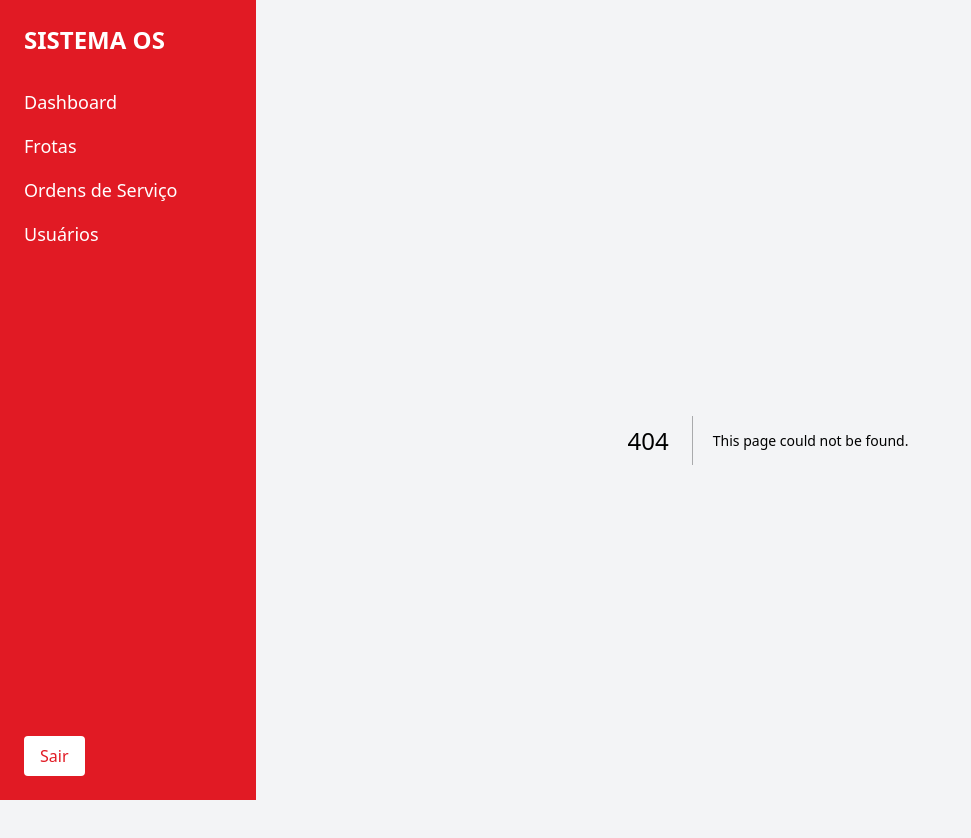
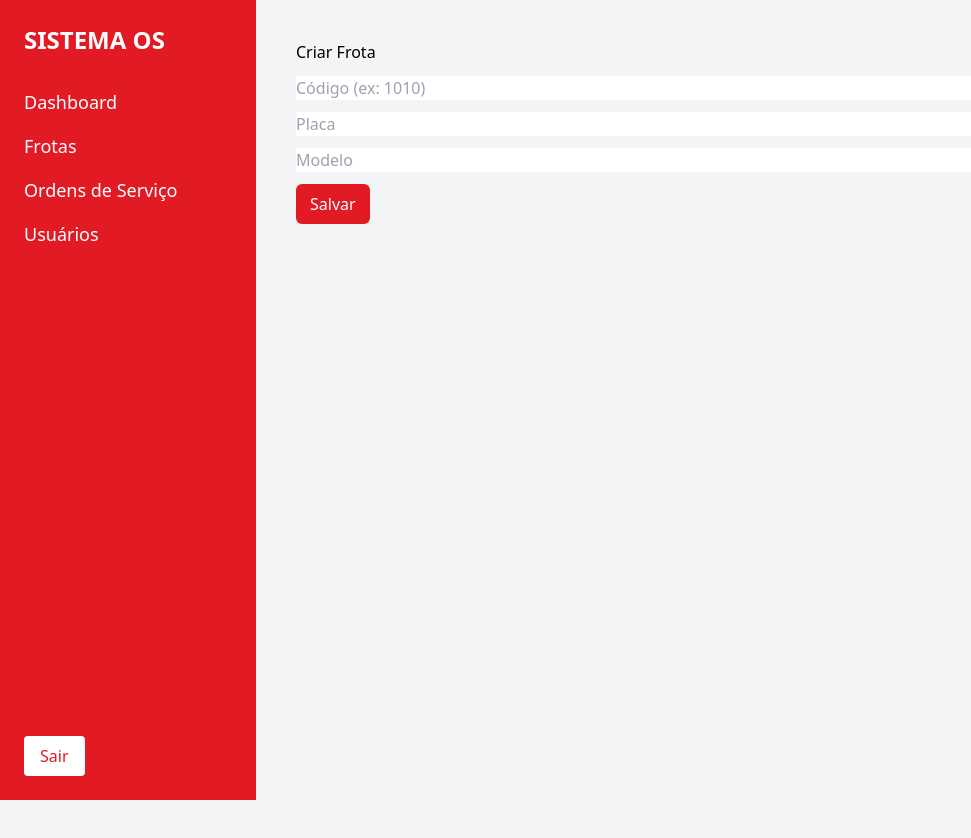
Before and after one commit to m67899932-boop/fleet-os-frontend, a Next.js app: page /frotas/new in a window 1280 px wide. Before the commit this address had no page. Shown: the top 838 px of the page, without its empty margins (0-971 px from the left). After the commit the page ends 800 px from the top, so only its background shows below. Built offline with nearby package versions, Linux system fonts and the light colour scheme.

Commit message:
Create page.js

```diff
--- /dev/null
+++ b/app/frotas/new/page.js
@@ -0,0 +1,34 @@
+// app/frotas/new/page.js
+import React, { useState } from 'react'
+
+export default function NewFleet(){
+  const [form, setForm] = useState({ code:'', plate:'', model:'' })
+  const [loading, setLoading] = useState(false)
+
+  async function handleSubmit(e){
+    e.preventDefault()
+    setLoading(true)
+    try{
+      // Aqui você chamaria sua API /supabase
+      // Exemplo: await fetch('/api/fleets', { method:'POST', body: JSON.stringify(form) })
+      alert('Simulação: frota criada: ' + JSON.stringify(form))
+      window.location.href = '/frotas'
+    }catch(err){
+      alert(err.message || 'Erro')
+    }finally{ setLoading(false) }
+  }
+
+  return (
+    <div style={{maxWidth:720}}>
+      <h1>Criar Frota</h1>
+      <form onSubmit={handleSubmit} style={{display:'grid',gap:12,marginTop:12}}>
+        <input placeholder="Código (ex: 1010)" value={form.code} onChange={e=>setForm({...form,code:e.target.value})} className="input" />
+        <input placeholder="Placa" value={form.plate} onChange={e=>setForm({...form,plate:e.target.value})} className="input" />
+        <input placeholder="Modelo" value={form.model} onChange={e=>setForm({...form,model:e.target.value})} className="input" />
+        <div>
+          <button style={{background:'#e11a24',color:'#fff',padding:'8px 14px',borderRadius:6}} disabled={loading}>{loading?'Salvando...':'Salvar'}</button>
+        </div>
+      </form>
+    </div>
+  )
+}
```
